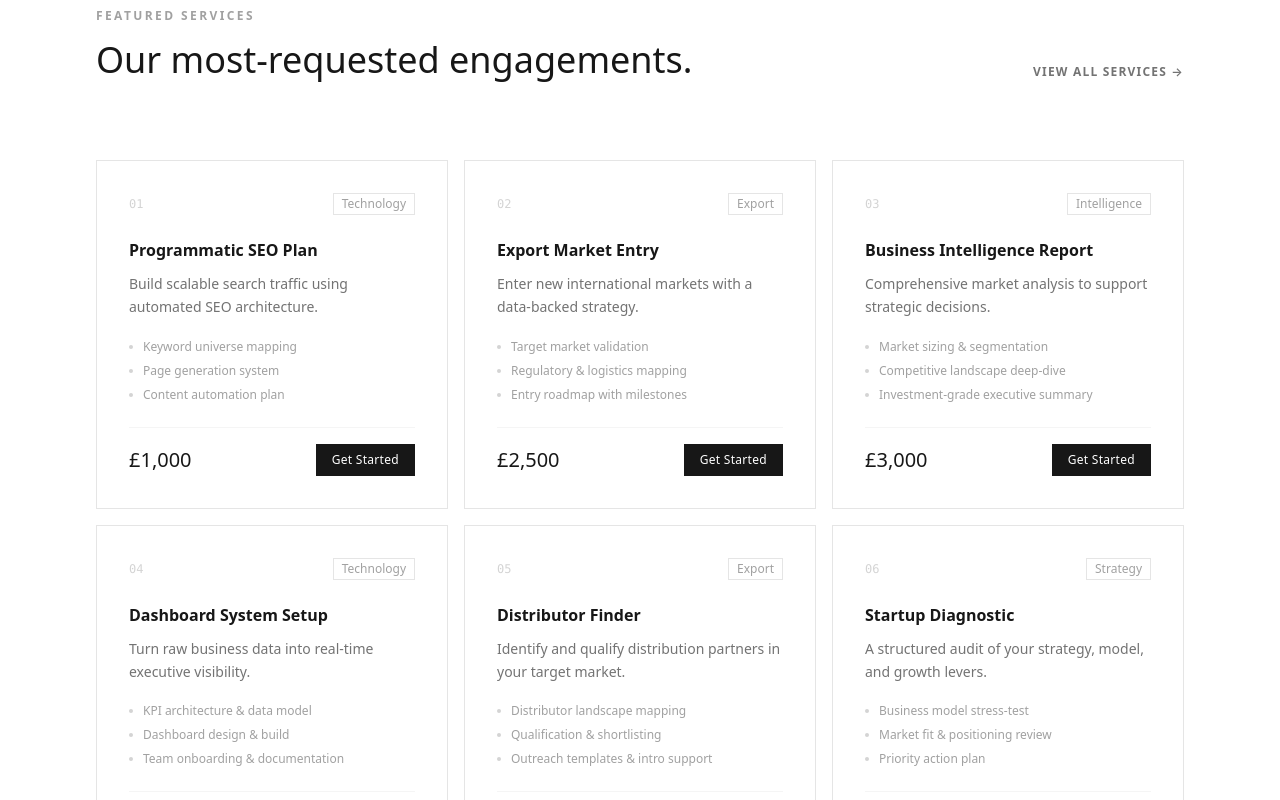
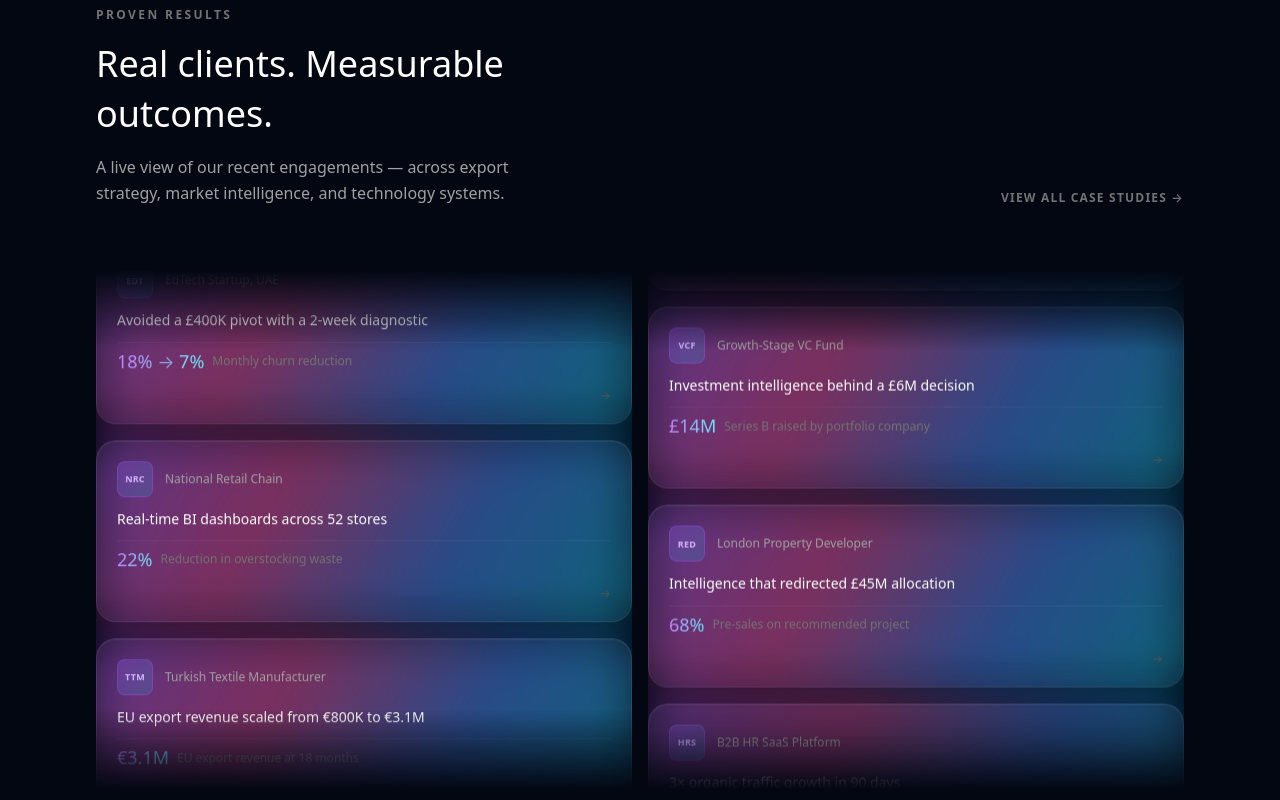
Before and after one commit to digiroiio-lgtm/RiseTech-Info-Ltd, a Next.js app: page / in a window 1280 px wide. Shown: the part 2680-3480 px from the top of the page. Built offline with nearby package versions, Linux system fonts and the light colour scheme.

Commit message:
feat: animated dual-column proof cards section with glow effects
Agent-Logs-Url: https://github.com/digiroiio-lgtm/RiseTech-Info-Ltd/sessions/d0d26e26-59ef-42fc-8d68-b5f4e7799766

Co-authored-by: digiroiio-lgtm <246828247+digiroiio-lgtm@users.noreply.github.com>

```diff
--- a/src/app/globals.css
+++ b/src/app/globals.css
@@ -24,3 +24,29 @@ body {
 html {
   scroll-behavior: smooth;
 }
+
+/* Animated proof cards */
+@keyframes scrollUp {
+  0%   { transform: translateY(0); }
+  100% { transform: translateY(-50%); }
+}
+
+@keyframes scrollDown {
+  0%   { transform: translateY(-50%); }
+  100% { transform: translateY(0); }
+}
+
+.proof-track-up {
+  animation: scrollUp 30s linear infinite;
+  will-change: transform;
+}
+
+.proof-track-down {
+  animation: scrollDown 30s linear infinite;
+  will-change: transform;
+}
+
+.proof-col:hover .proof-track-up,
+.proof-col:hover .proof-track-down {
+  animation-play-state: paused;
+}
--- a/src/app/page.tsx
+++ b/src/app/page.tsx
@@ -4,6 +4,7 @@ import { LEGAL_LINKS } from "@/lib/legalLinks";
 import HeroSection from "@/components/HeroSection";
 import WhatWeDoSection from "@/components/WhatWeDoSection";
 import TrustSection from "@/components/TrustSection";
+import AnimatedProofSection from "@/components/AnimatedProofSection";
 import FeaturedServicesSection from "@/components/FeaturedServicesSection";
 import CaseStudiesPreviewSection from "@/components/CaseStudiesPreviewSection";
 import WhyUsSection from "@/components/WhyUsSection";
@@ -21,6 +22,7 @@ export default function Home() {
         <HeroSection />
         <WhatWeDoSection />
         <TrustSection />
+        <AnimatedProofSection />
         <FeaturedServicesSection />
         <CaseStudiesPreviewSection />
         <WhyUsSection />
--- /dev/null
+++ b/src/components/AnimatedProofSection.tsx
@@ -0,0 +1,257 @@
+import Link from "next/link";
+
+interface ProofCard {
+  logo: string;
+  company: string;
+  result: string;
+  metric: string;
+  metricLabel: string;
+  href: string;
+}
+
+const allCards: ProofCard[] = [
+  {
+    logo: "SKB",
+    company: "UK Luxury Skincare",
+    result: "From UK-only to three EU markets in six months",
+    metric: "£1.2M",
+    metricLabel: "Projected first-year EU revenue",
+    href: "/case-studies#luxury-skincare-germany",
+  },
+  {
+    logo: "EDT",
+    company: "EdTech Startup, UAE",
+    result: "Avoided a £400K pivot with a 2-week diagnostic",
+    metric: "18% → 7%",
+    metricLabel: "Monthly churn reduction",
+    href: "/case-studies#edtech-saas-pivot",
+  },
+  {
+    logo: "NRC",
+    company: "National Retail Chain",
+    result: "Real-time BI dashboards across 52 stores",
+    metric: "22%",
+    metricLabel: "Reduction in overstocking waste",
+    href: "/case-studies#retail-bi-dashboard",
+  },
+  {
+    logo: "TTM",
+    company: "Turkish Textile Manufacturer",
+    result: "EU export revenue scaled from €800K to €3.1M",
+    metric: "€3.1M",
+    metricLabel: "EU export revenue at 18 months",
+    href: "/case-studies#textile-export-eu",
+  },
+  {
+    logo: "FNB",
+    company: "UK Premium Food & Beverage",
+    result: "Six qualified Nordic distributors in eight weeks",
+    metric: "3",
+    metricLabel: "Distribution deals signed in 4 months",
+    href: "/case-studies#nordic-food-distributor",
+  },
+  {
+    logo: "RED",
+    company: "London Property Developer",
+    result: "Intelligence that redirected £45M allocation",
+    metric: "68%",
+    metricLabel: "Pre-sales on recommended project",
+    href: "/case-studies#london-real-estate-intelligence",
+  },
+  {
+    logo: "HRS",
+    company: "B2B HR SaaS Platform",
+    result: "3× organic traffic growth in 90 days",
+    metric: "140%",
+    metricLabel: "Increase in organic-sourced trials",
+    href: "/case-studies#hr-saas-programmatic-seo",
+  },
+  {
+    logo: "FTK",
+    company: "FinTech Startup",
+    result: "GTM strategy that secured a £1.8M seed round",
+    metric: "£1.8M",
+    metricLabel: "Seed round closed",
+    href: "/case-studies#fintech-gtm-uk",
+  },
+  {
+    logo: "RLG",
+    company: "Multi-Brand Retail Group",
+    result: "40% repeat purchase increase via loyalty platform",
+    metric: "18%",
+    metricLabel: "Cross-brand purchase behaviour",
+    href: "/case-studies#retail-loyalty-platform",
+  },
+  {
+    logo: "VCF",
+    company: "Growth-Stage VC Fund",
+    result: "Investment intelligence behind a £6M decision",
+    metric: "£14M",
+    metricLabel: "Series B raised by portfolio company",
+    href: "/case-studies#vc-due-diligence",
+  },
+];
+
+// Split cards into two columns
+const col1 = allCards.slice(0, 5);
+const col2 = allCards.slice(5, 10);
+
+function GlowCard({ card }: { card: ProofCard }) {
+  return (
+    <Link href={card.href} className="block group/card mb-4">
+      <div className="relative">
+        {/* Glow layer */}
+        <div
+          className="absolute -inset-[2px] rounded-[22px] opacity-50 group-hover/card:opacity-70 transition-opacity duration-300"
+          style={{
+            background:
+              "linear-gradient(120deg, #a855f7, #ec4899, #3b82f6, #06b6d4)",
+            filter: "blur(18px)",
+          }}
+        />
+        {/* Card */}
+        <div
+          className="relative rounded-[20px] p-5 flex flex-col gap-3"
+          style={{
+            background: "rgba(255, 255, 255, 0.04)",
+            backdropFilter: "blur(12px)",
+            border: "1px solid rgba(255, 255, 255, 0.08)",
+            boxShadow:
+              "0 4px 24px rgba(0,0,0,0.4), inset 0 1px 0 rgba(255,255,255,0.06)",
+          }}
+        >
+          {/* Logo badge */}
+          <div className="flex items-center gap-3">
+            <div
+              className="w-9 h-9 rounded-lg flex items-center justify-center flex-shrink-0"
+              style={{
+                background:
+                  "linear-gradient(135deg, rgba(168,85,247,0.3), rgba(6,182,212,0.2))",
+                border: "1px solid rgba(168,85,247,0.3)",
+              }}
+            >
+              <span className="text-[9px] font-bold text-purple-300 tracking-wide">
+                {card.logo}
+              </span>
+            </div>
+            <span className="text-xs text-neutral-400 font-medium truncate">
+              {card.company}
+            </span>
+          </div>
+
+          {/* Result headline */}
+          <p className="text-sm font-medium text-white leading-snug">
+            {card.result}
+          </p>
+
+          {/* Metric */}
+          <div className="flex items-center gap-2 pt-1 border-t border-white/[0.06]">
+            <span
+              className="text-lg font-light"
+              style={{
+                background:
+                  "linear-gradient(90deg, #c084fc, #67e8f9)",
+                WebkitBackgroundClip: "text",
+                WebkitTextFillColor: "transparent",
+                backgroundClip: "text",
+              }}
+            >
+              {card.metric}
+            </span>
+            <span className="text-xs text-neutral-500 leading-tight">
+              {card.metricLabel}
+            </span>
+          </div>
+
+          {/* Arrow */}
+          <div className="flex justify-end">
+            <span className="text-xs text-neutral-600 group-hover/card:text-neutral-400 transition-colors duration-200">
+              →
+            </span>
+          </div>
+        </div>
+      </div>
+    </Link>
+  );
+}
+
+function ScrollColumn({
+  cards,
+  direction,
+}: {
+  cards: ProofCard[];
+  direction: "up" | "down";
+}) {
+  // Duplicate for seamless loop
+  const doubled = [...cards, ...cards];
+  const trackClass =
+    direction === "up" ? "proof-track-up" : "proof-track-down";
+
+  return (
+    <div className="proof-col relative overflow-hidden" style={{ height: 520 }}>
+      {/* Top fade mask */}
+      <div
+        className="absolute top-0 left-0 right-0 z-10 pointer-events-none"
+        style={{
+          height: 80,
+          background:
+            "linear-gradient(to bottom, rgb(3,7,18) 0%, transparent 100%)",
+        }}
+      />
+      {/* Bottom fade mask */}
+      <div
+        className="absolute bottom-0 left-0 right-0 z-10 pointer-events-none"
+        style={{
+          height: 80,
+          background:
+            "linear-gradient(to top, rgb(3,7,18) 0%, transparent 100%)",
+        }}
+      />
+      {/* Scrolling track */}
+      <div className={trackClass}>
+        {doubled.map((card, i) => (
+          <GlowCard key={`${card.logo}-${i}`} card={card} />
+        ))}
+      </div>
+    </div>
+  );
+}
+
+export default function AnimatedProofSection() {
+  return (
+    <section
+      style={{ background: "rgb(3,7,18)" }}
+      className="py-24 lg:py-32 overflow-hidden"
+    >
+      <div className="max-w-6xl mx-auto px-6 lg:px-8">
+        {/* Header */}
+        <div className="flex flex-col sm:flex-row sm:items-end sm:justify-between gap-6 mb-16">
+          <div>
+            <p className="text-xs font-semibold tracking-[0.2em] uppercase text-neutral-500 mb-4">
+              Proven Results
+            </p>
+            <h2 className="text-3xl lg:text-4xl font-light text-white max-w-lg leading-snug">
+              Real clients. Measurable outcomes.
+            </h2>
+            <p className="mt-4 text-neutral-400 text-base leading-relaxed max-w-md">
+              A live view of our recent engagements — across export strategy,
+              market intelligence, and technology systems.
+            </p>
+          </div>
+          <Link
+            href="/case-studies"
+            className="text-xs font-semibold tracking-widest uppercase text-neutral-500 hover:text-white transition-colors duration-200 whitespace-nowrap"
+          >
+            View All Case Studies →
+          </Link>
+        </div>
+
+        {/* Two-column animated grid */}
+        <div className="grid sm:grid-cols-2 gap-4">
+          <ScrollColumn cards={col1} direction="up" />
+          <ScrollColumn cards={col2} direction="down" />
+        </div>
+      </div>
+    </section>
+  );
+}
```
